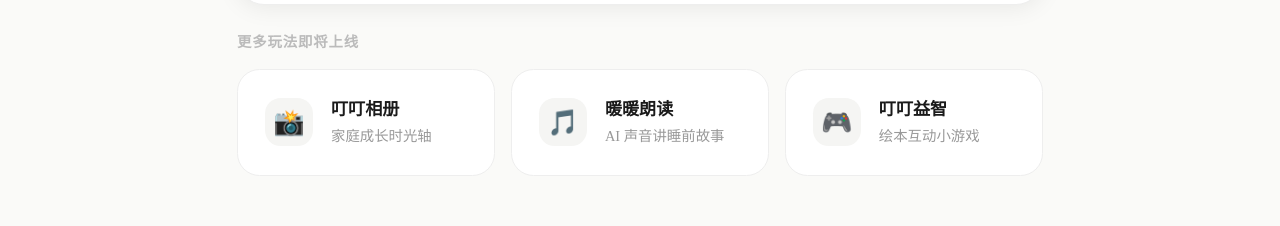
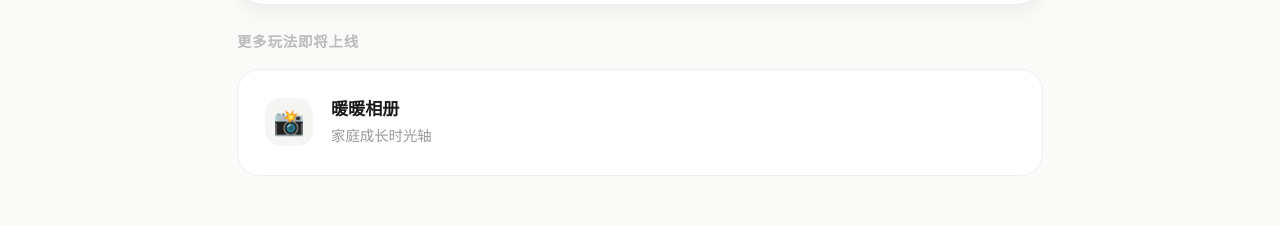
Before and after one commit to unpetitroi-ghb/dingmiaoxuan-website, a Next.js app: page / in a window 1280 px wide. Shown: the part 826-1052 px from the top of the page. Built offline with nearby package versions, Linux system fonts and the light colour scheme; a web font is replaced by a local one.

Commit message:
content: 精简即将上线栏目，只保留暖暖相册

```diff
--- a/pages/index.tsx
+++ b/pages/index.tsx
@@ -4,18 +4,8 @@ import Link from 'next/link';
 const COMING_SOON = [
   {
     emoji: '📸',
-    title: '叮叮相册',
+    title: '暖暖相册',
     desc: '家庭成长时光轴',
-  },
-  {
-    emoji: '🎵',
-    title: '暖暖朗读',
-    desc: 'AI 声音讲睡前故事',
-  },
-  {
-    emoji: '🎮',
-    title: '叮叮益智',
-    desc: '绘本互动小游戏',
   },
 ];
 
```
